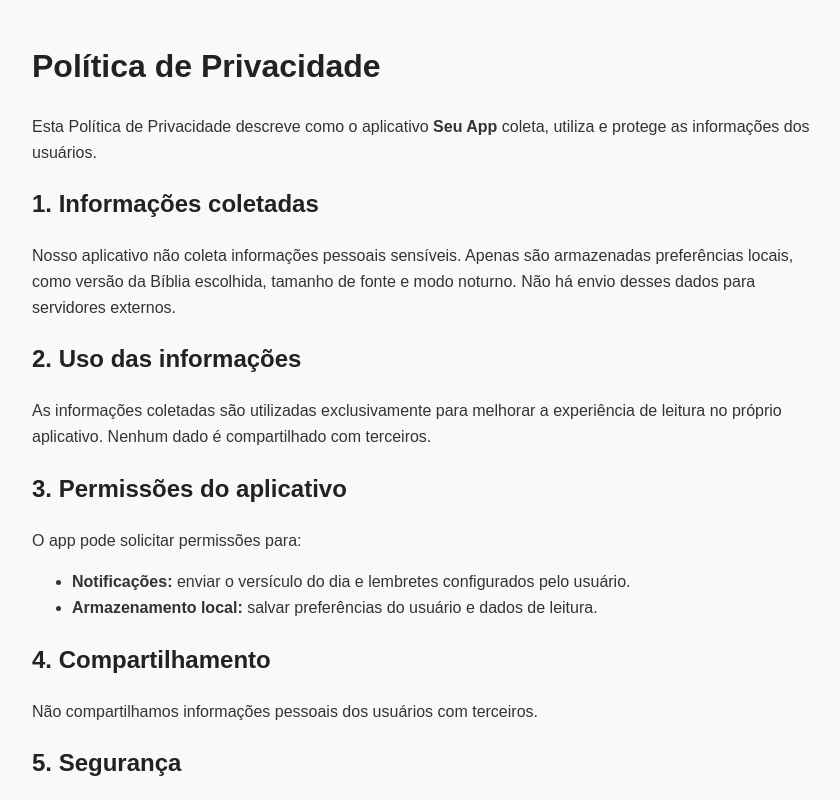
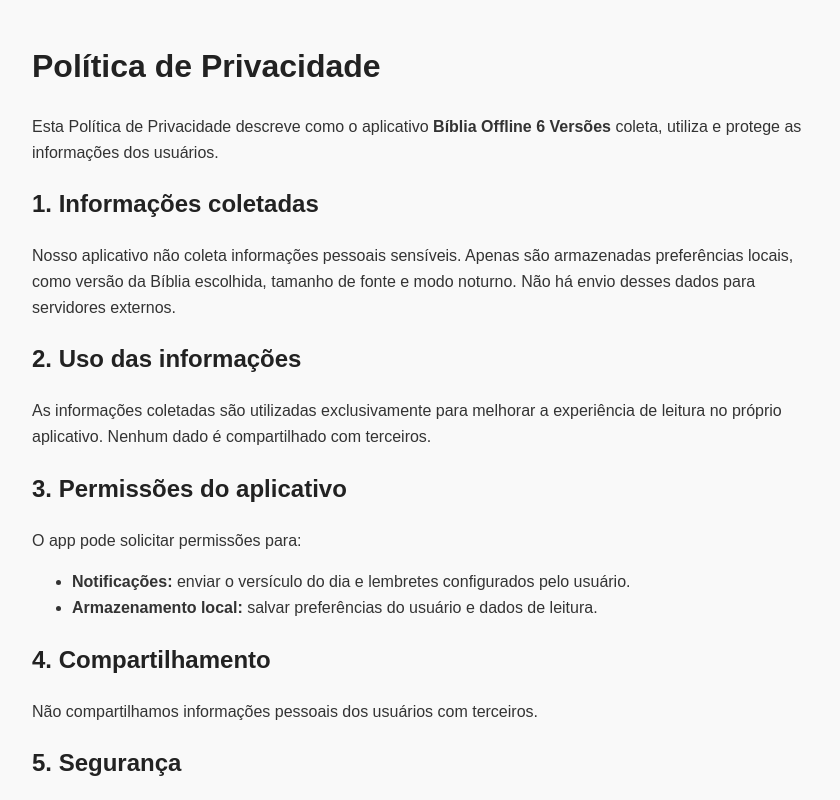
Before and after one commit to Elielsen-Santos/politica_privacidade, a plain HTML site: page index.html in a window 1280 px wide. Shown: the top 800 px of the page, without its empty margins (208-1048 px from the left). Drawn offline with Linux system fonts and the light colour scheme.

Commit message:
Update index.html

```diff
--- a/index.html
+++ b/index.html
@@ -34,7 +34,7 @@
 </head>
 <body>
   <h1>Política de Privacidade</h1>
-  <p>Esta Política de Privacidade descreve como o aplicativo <strong>Seu App</strong> coleta, utiliza e protege as informações dos usuários.</p>
+  <p>Esta Política de Privacidade descreve como o aplicativo <strong>Bíblia Offline 6 Versões</strong> coleta, utiliza e protege as informações dos usuários.</p>
 
   <h2>1. Informações coletadas</h2>
   <p>Nosso aplicativo não coleta informações pessoais sensíveis. Apenas são armazenadas preferências locais, como versão da Bíblia escolhida, tamanho de fonte e modo noturno. Não há envio desses dados para servidores externos.</p>
```
